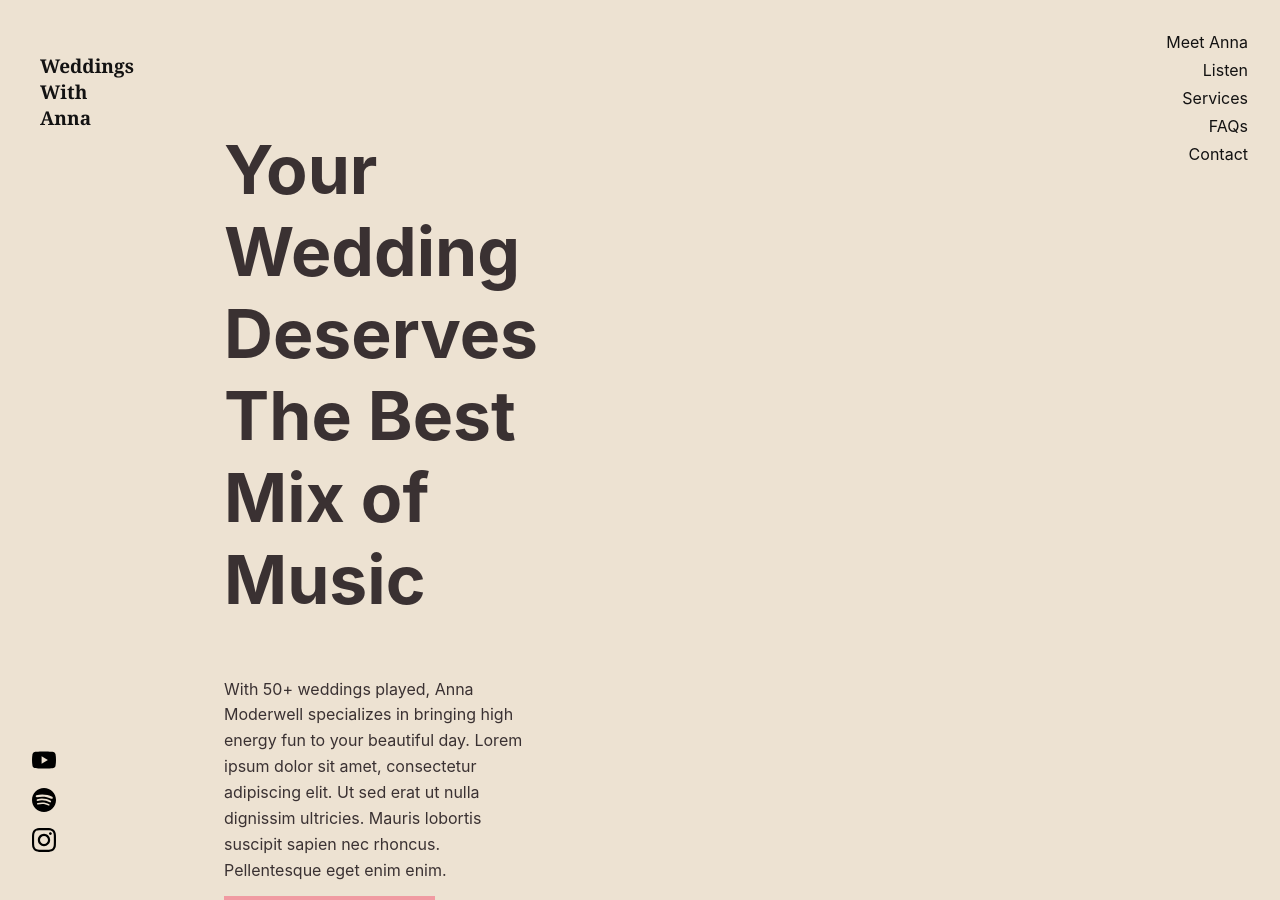
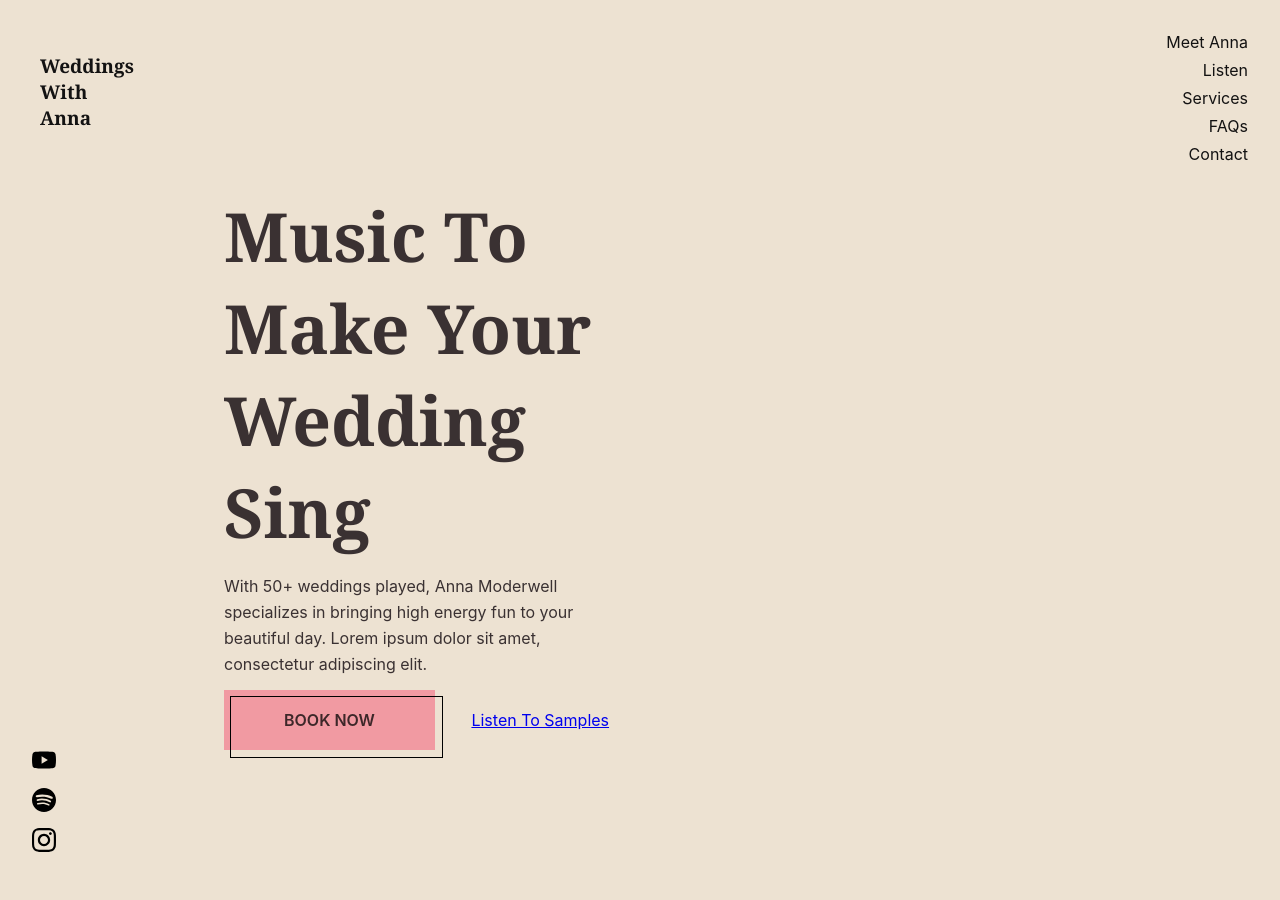
Before and after one commit to lukemoderwell/wwa, a Jekyll site: the page built from index.html, in a window 1280 px wide and 900 px high. Built offline with Jekyll 4.4.1, drawn with Linux system fonts in a browser that asks for light colours; some web fonts are replaced; a script that is not in the unit is left out; comment, search, counter and statistics services are not loaded; some of the changed text lies outside the part shown.

Commit message:
content bump

```diff
--- a/index.html
+++ b/index.html
@@ -1,7 +1,7 @@
 ---
 layout: default
 title: Weddings With Anna
-headline: Your Wedding Deserves The Best Mix of Music
+headline: Music To Make Your Wedding Sing
 ---
 
 <div class="app">
@@ -10,24 +10,29 @@ headline: Your Wedding Deserves The Best Mix of Music
   {% include _header.html %}
   <div class="app-content">
     <main class="content">
-      <section class="content-welcome grid grid-2-col" id="welcome">
-        <div>
-          <h1 class="font-serif f2">{{ page.headline }}</h1>
+      <section class="content-welcome" id="welcome">
+        <div class="grid">
+          <div class="grid-item">
+            <h1 class="serif f2 flush-bottom">{{ page.headline }}</h1>
             <p class="push-bottom">
               With 50+ weddings played, Anna Moderwell specializes in bringing high energy fun to your beautiful day. Lorem ipsum dolor
-            sit amet, consectetur adipiscing elit. Ut sed erat ut nulla dignissim ultricies. Mauris lobortis suscipit sapien
-            nec rhoncus. Pellentesque eget enim enim.
+              sit amet, consectetur adipiscing elit.
             </p>
             <div class="cta-group">
               <a href="/booking" class="btn push-right">Book Now</a>
               <a href="#">Listen To Samples</a>
             </div>
           </div>
+        </div>
       </section>
-      <section class="content-bio" id="bio">
-        <h3 class="font-serif flush">So Nice To Meet You! 👋</h3>
-        <div class="grid grid-3-col">
-          <p>
+      <section class="content-meet" id="meet">
+        <div class="grid">
+          <div class="grid-item">
+            <h3 class="serif flush">Nice To Meet You! 👋</h3>
+            <span class="uppercase f6">A letter from Anna</span>
+          </div>
+          <div class="grid-item">
+            <p class="f5 flush-top">
               Welcome to Weddings with Anna! I am so glad you are here and I would love to be a part of your wedding. I played my first
               wedding at just 18 years old without knowing what the “wedding business” was all about. As the years went on and
               through planning my own wedding I quickly learned that it’s an overwhelming space for couples to navigate and even
@@ -46,10 +51,25 @@ headline: Your Wedding Deserves The Best Mix of Music
               to whatever you want it to be. I don’t want my clients to feel like I am providing a cookie cutter experience.
               I would love to talk more with you about your weddings and how I can help!
             </p>
+            <p class="italic">Sincerely,</p>
+            <h3 class="serif f4">Anna Moderwell</h3>
+          </div>
+        </div>
+      </section>
+      <section class="content-services" id="services">
+        <div class="grid">
         </div>
       </section>
       <section class="content-listen" id="listen">
-        <h2 class="font-serif f3">Listen To Samples</h2>
+        <h2 class="serif f3">Listen To Samples</h2>
+        {% for sample in site.audio %}
+          <div class="sample">
+            <h5>{{ sample.name }}</h5>
+            <audio src="{{ sample.src }}" preload controls />
+          </div>
+        {% endfor %}
+      </section>
+      <section class="content-faqs" id="faqs">
       </section>
     </main>
   </div>
```
Lines whose indentation alone changed are shown as unchanged.
